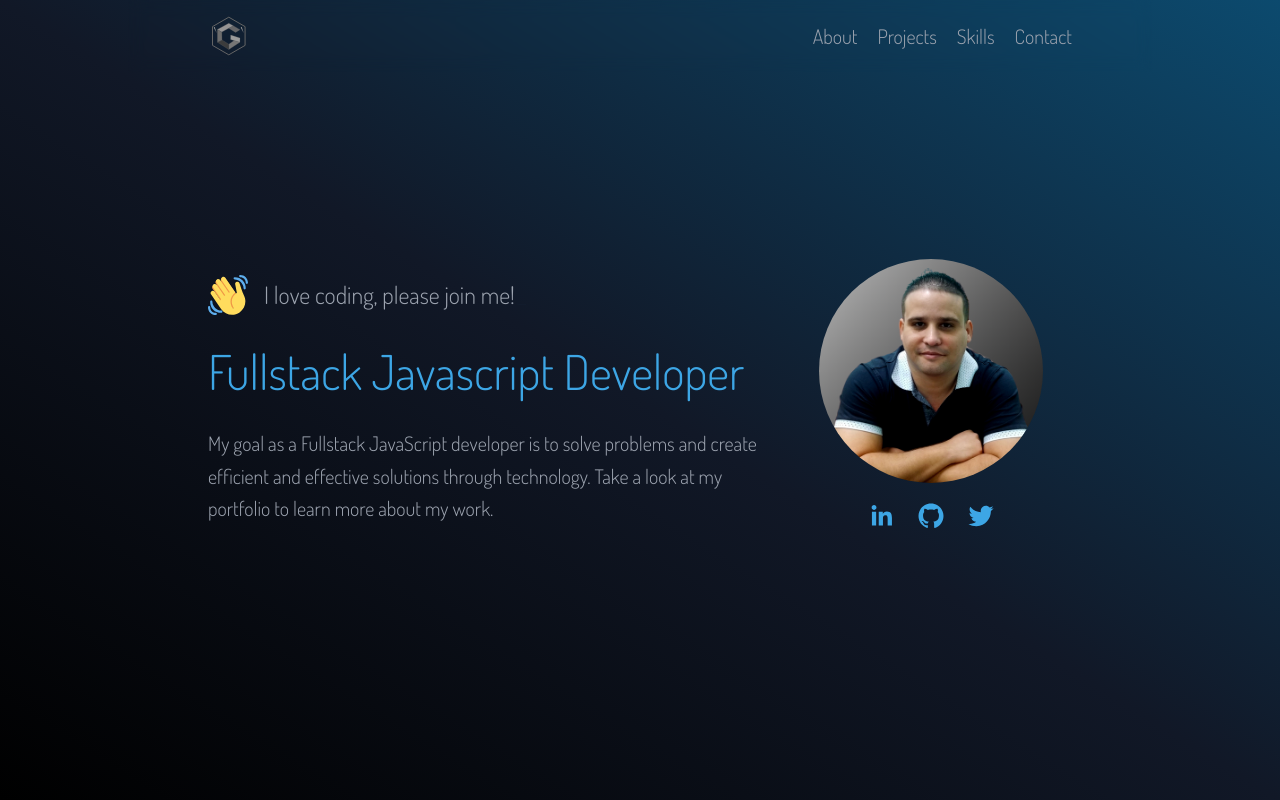
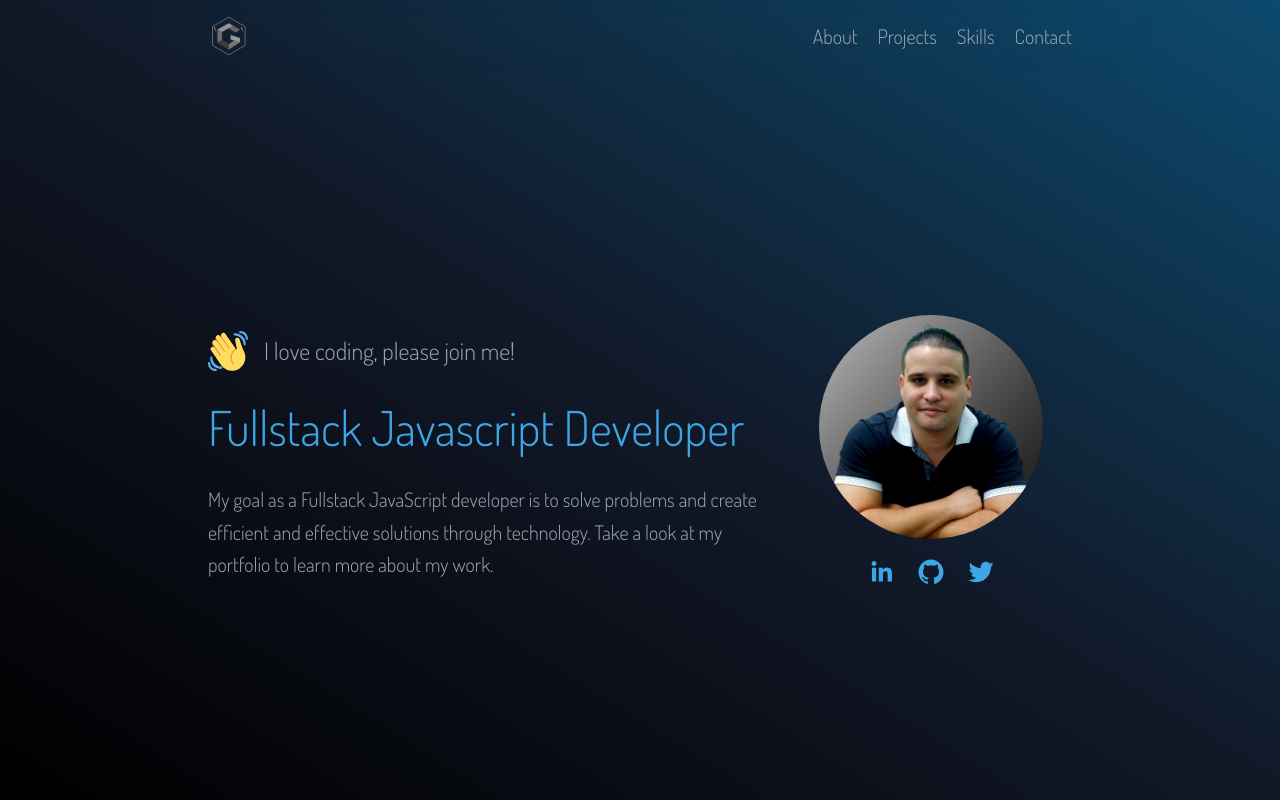
Before and after one commit to gustavoylc/portfolio, a Next.js app: page / in a window 1280 px wide. Built offline with nearby package versions, Linux system fonts and the light colour scheme.

Commit message:
style: test style

```diff
--- a/src/pages/index.js
+++ b/src/pages/index.js
@@ -32,7 +32,7 @@ function Home() {
           },
         },
       }}
-      className="grid sm:content-center sm:justify-items-center sm:items-center gap-5 h-screen grid-cols-15 sm:grid-cols-[2fr_1fr] pt-28 md:pt-0"
+      className="grid sm:content-center sm:justify-items-center sm:items-center gap-5 h-screen grid-cols-15 sm:grid-cols-[2fr_1fr] pt-28"
     >
       <section className="flex flex-col gap-8">
         <article className="flex items-center gap-4">
```
